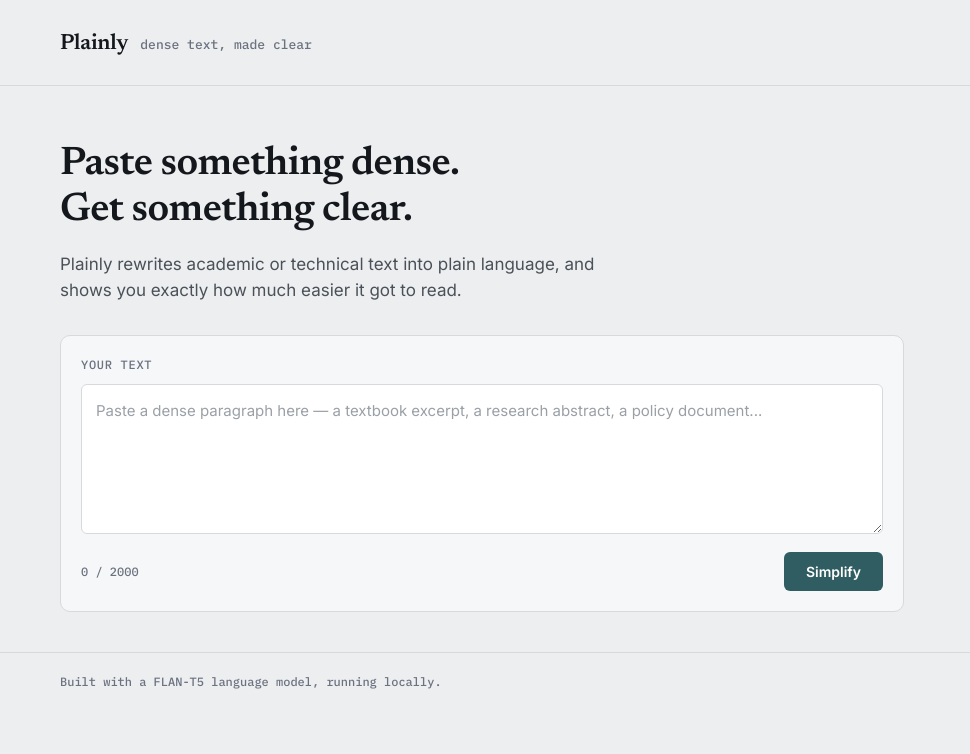
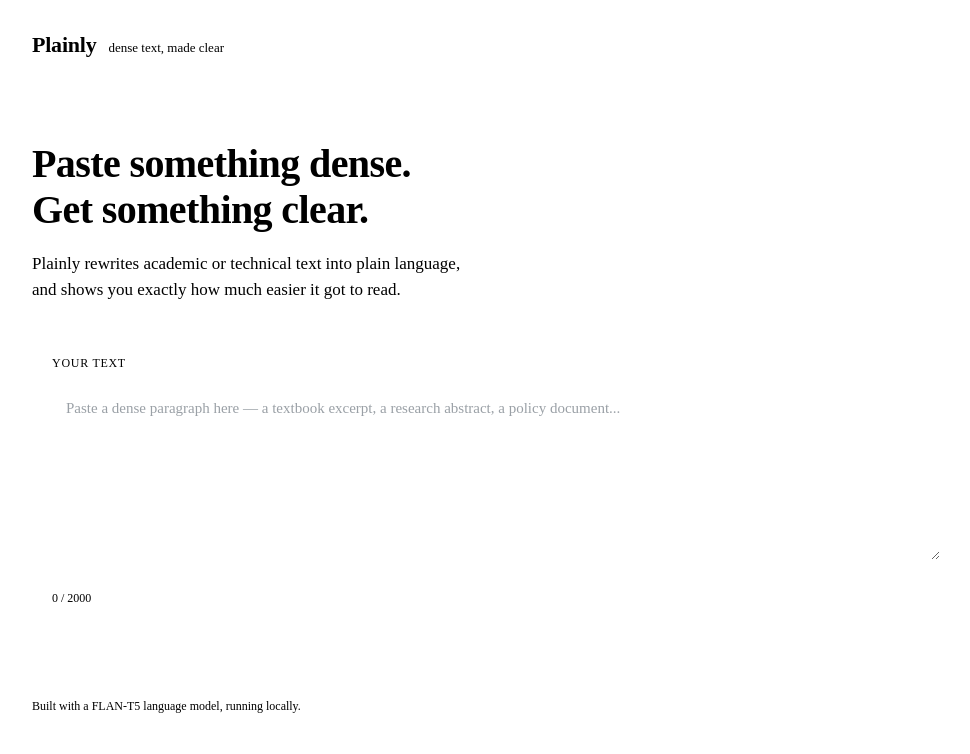
Before and after one commit to lauv22/textsimplifier, a Flask app: page / in a window 1280 px wide. Shown: the top 754 px of the page, without its empty margins (158-1128 px from the left). Run offline with Flask 3, Linux system fonts and the light colour scheme.

Commit message:
Update style.css

```diff
--- a/static/style.css
+++ b/static/style.css
@@ -1,10 +1,4 @@
-:root {
-  --paper: #EDEEF0;
-  --paper-raised: #F6F7F8;
-  --ink: #14171C;
-  --ink-soft: #4B5158;
-  --caption: #6B7280;
-  --line: #D7D9DC;
+
 
   --teal: #2F5D62;
   --teal-dark: #234548;
```
